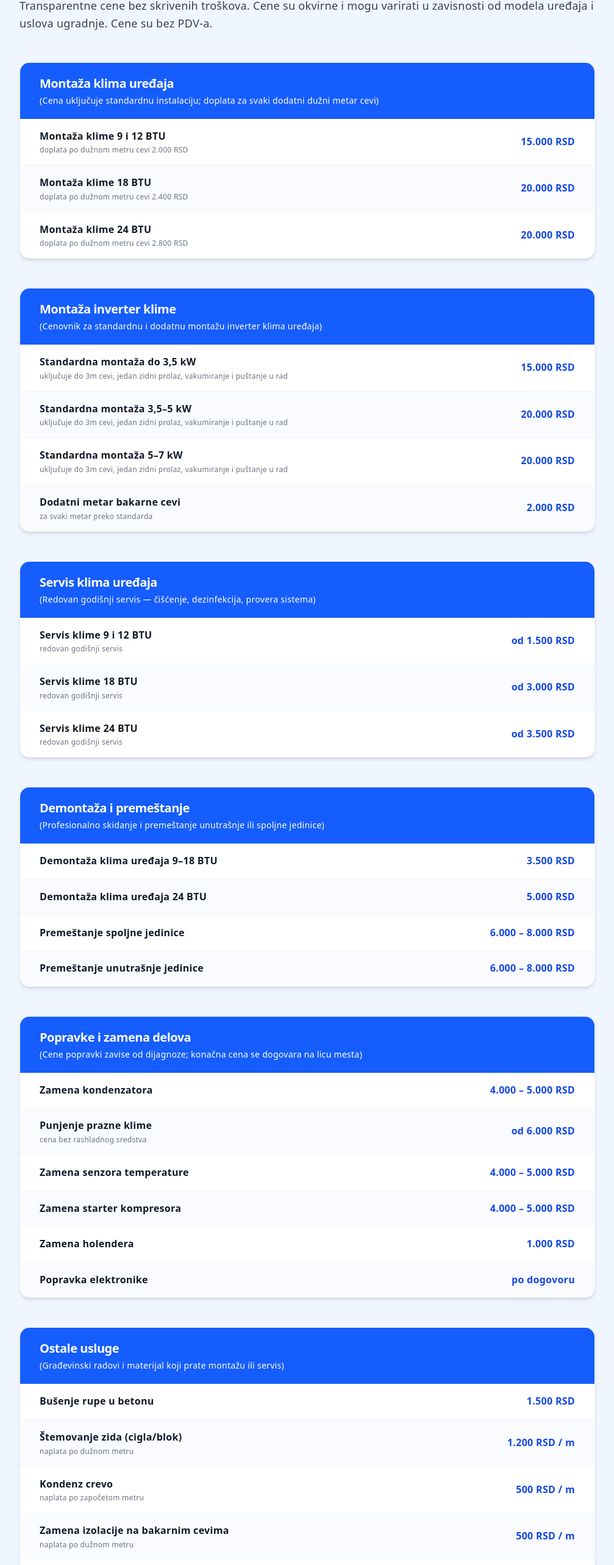
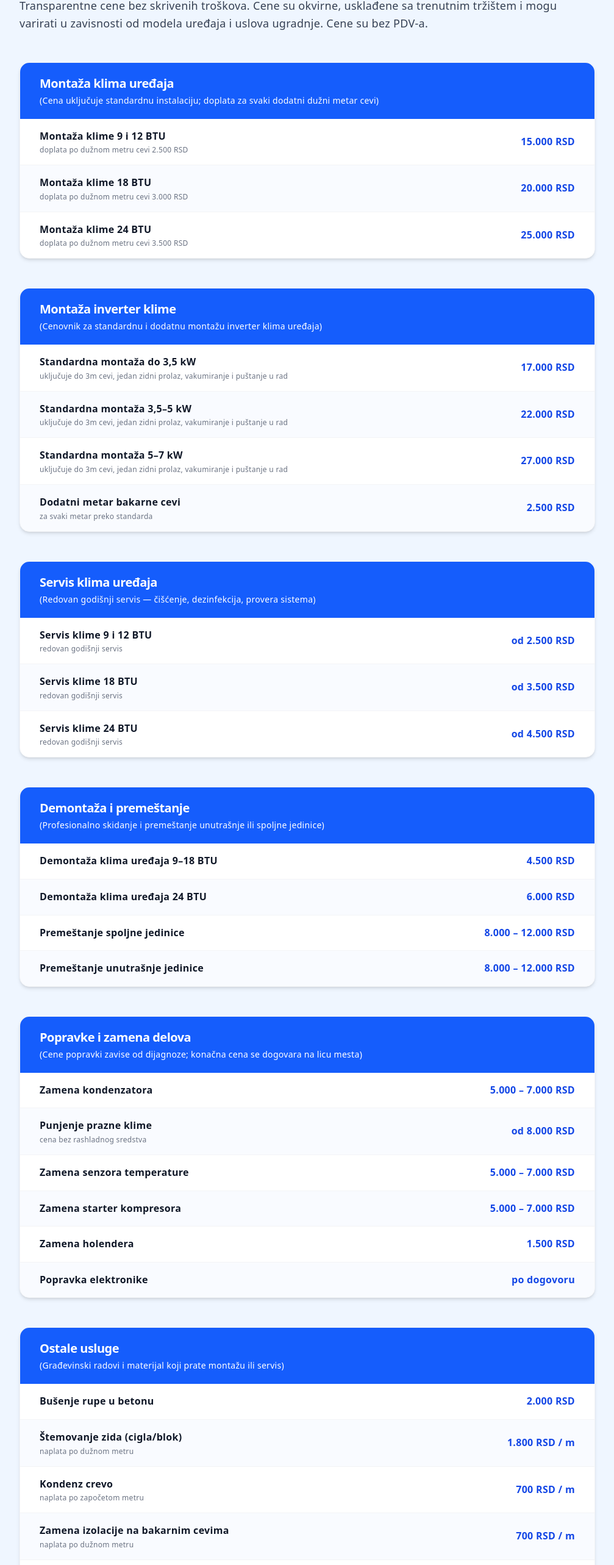
Before and after one commit to RaptorFF/next.js-frigo-mark-project, a Next.js app: page /pricing in a window 1280 px wide. Shown: the part 229-2795 px from the top of the page at 61% size, without its empty margins (136-1143 px from the left). Built offline with nearby package versions, Linux system fonts and the light colour scheme.

Commit message:
Updating pricing table

```diff
--- a/app/_components/WhyUs.js
+++ b/app/_components/WhyUs.js
@@ -84,7 +84,7 @@ export default function WhyUs() {
               src="/images/whyUsMobileVersion.png"
               alt="Frigomark servisni tim na terenu"
               fill
-              sizes="100vw"
+              sizes="(max-width: 639px) calc(100vw - 3rem), 0px"
               className="object-cover object-left"
               priority={true}
             />
--- a/app/pricing/page.js
+++ b/app/pricing/page.js
@@ -9,18 +9,18 @@ const categories = [
     rows: [
       {
         name: "Montaža klime 9 i 12 BTU",
-        note: "doplata po dužnom metru cevi 2.000 RSD",
+        note: "doplata po dužnom metru cevi 2.500 RSD",
         price: "15.000 RSD",
       },
       {
         name: "Montaža klime 18 BTU",
-        note: "doplata po dužnom metru cevi 2.400 RSD",
+        note: "doplata po dužnom metru cevi 3.000 RSD",
         price: "20.000 RSD",
       },
       {
         name: "Montaža klime 24 BTU",
-        note: "doplata po dužnom metru cevi 2.800 RSD",
-        price: "20.000 RSD",
+        note: "doplata po dužnom metru cevi 3.500 RSD",
+        price: "25.000 RSD",
       },
     ],
   },
@@ -32,22 +32,22 @@ const categories = [
       {
         name: "Standardna montaža do 3,5 kW",
         note: "uključuje do 3m cevi, jedan zidni prolaz, vakumiranje i puštanje u rad",
-        price: "15.000 RSD",
+        price: "17.000 RSD",
       },
       {
         name: "Standardna montaža 3,5–5 kW",
         note: "uključuje do 3m cevi, jedan zidni prolaz, vakumiranje i puštanje u rad",
-        price: "20.000 RSD",
+        price: "22.000 RSD",
       },
       {
         name: "Standardna montaža 5–7 kW",
         note: "uključuje do 3m cevi, jedan zidni prolaz, vakumiranje i puštanje u rad",
-        price: "20.000 RSD",
+        price: "27.000 RSD",
       },
       {
         name: "Dodatni metar bakarne cevi",
         note: "za svaki metar preko standarda",
-        price: "2.000 RSD",
+        price: "2.500 RSD",
       },
     ],
   },
@@ -60,17 +60,17 @@ const categories = [
       {
         name: "Servis klime 9 i 12 BTU",
         note: "redovan godišnji servis",
-        price: "od 1.500 RSD",
+        price: "od 2.500 RSD",
       },
       {
         name: "Servis klime 18 BTU",
         note: "redovan godišnji servis",
-        price: "od 3.000 RSD",
+        price: "od 3.500 RSD",
       },
       {
         name: "Servis klime 24 BTU",
         note: "redovan godišnji servis",
-        price: "od 3.500 RSD",
+        price: "od 4.500 RSD",
       },
     ],
   },
@@ -83,18 +83,18 @@ const categories = [
       {
         name: "Demontaža klima uređaja 9–18 BTU",
         note: "",
-        price: "3.500 RSD",
+        price: "4.500 RSD",
       },
-      { name: "Demontaža klima uređaja 24 BTU", note: "", price: "5.000 RSD" },
+      { name: "Demontaža klima uređaja 24 BTU", note: "", price: "6.000 RSD" },
       {
         name: "Premeštanje spoljne jedinice",
         note: "",
-        price: "6.000 – 8.000 RSD",
+        price: "8.000 – 12.000 RSD",
       },
       {
         name: "Premeštanje unutrašnje jedinice",
         note: "",
-        price: "6.000 – 8.000 RSD",
+        price: "8.000 – 12.000 RSD",
       },
     ],
   },
@@ -104,23 +104,23 @@ const categories = [
     subtitle:
       "Cene popravki zavise od dijagnoze; konačna cena se dogovara na licu mesta",
     rows: [
-      { name: "Zamena kondenzatora", note: "", price: "4.000 – 5.000 RSD" },
+      { name: "Zamena kondenzatora", note: "", price: "5.000 – 7.000 RSD" },
       {
         name: "Punjenje prazne klime",
         note: "cena bez rashladnog sredstva",
-        price: "od 6.000 RSD",
+        price: "od 8.000 RSD",
       },
       {
         name: "Zamena senzora temperature",
         note: "",
-        price: "4.000 – 5.000 RSD",
+        price: "5.000 – 7.000 RSD",
       },
       {
         name: "Zamena starter kompresora",
         note: "",
-        price: "4.000 – 5.000 RSD",
+        price: "5.000 – 7.000 RSD",
       },
-      { name: "Zamena holendera", note: "", price: "1.000 RSD" },
+      { name: "Zamena holendera", note: "", price: "1.500 RSD" },
       { name: "Popravka elektronike", note: "", price: "po dogovoru" },
     ],
   },
@@ -129,31 +129,31 @@ const categories = [
     title: "Ostale usluge",
     subtitle: "Građevinski radovi i materijal koji prate montažu ili servis",
     rows: [
-      { name: "Bušenje rupe u betonu", note: "", price: "1.500 RSD" },
+      { name: "Bušenje rupe u betonu", note: "", price: "2.000 RSD" },
       {
         name: "Štemovanje zida (cigla/blok)",
         note: "naplata po dužnom metru",
-        price: "1.200 RSD / m",
+        price: "1.800 RSD / m",
       },
       {
         name: "Kondenz crevo",
         note: "naplata po započetom metru",
-        price: "500 RSD / m",
+        price: "700 RSD / m",
       },
       {
         name: "Zamena izolacije na bakarnim cevima",
         note: "naplata po dužnom metru",
-        price: "500 RSD / m",
+        price: "700 RSD / m",
       },
       {
         name: "Napojni kabl 3×1,5",
         note: "naplata po započetom metru",
-        price: "500 RSD / m",
+        price: "700 RSD / m",
       },
       {
         name: "Postavljanje lule i kondenz creva na spoljnoj jedinici",
         note: "",
-        price: "3.000 RSD",
+        price: "3.500 RSD",
       },
     ],
   },
@@ -167,27 +167,27 @@ const categories = [
       {
         name: "Dijagnostika kvara (veš mašina/šporet)",
         note: "izlazak na teren i utvrđivanje kvara",
-        price: "2.000 RSD",
+        price: "2.500 RSD",
       },
       {
         name: "Zamena grejača na veš mašini",
         note: "cena bez dela, uključuje rad",
-        price: "od 3.500 RSD",
+        price: "od 5.000 RSD",
       },
       {
         name: "Zamena pumpe za vodu (veš mašina)",
         note: "cena bez dela, uključuje rad",
-        price: "od 3.500 RSD",
+        price: "od 5.000 RSD",
       },
       {
         name: "Popravka električnog šporeta",
         note: "zamena ringle, termostata, prekidača i sl.",
-        price: "od 2.500 RSD",
+        price: "od 3.500 RSD",
       },
       {
         name: "Zamena programatora (veš mašina)",
         note: "cena bez dela, uključuje rad",
-        price: "po dogovoru",
+        price: "od 6.000 RSD",
       },
       {
         name: "Ostale popravke električnih uređaja",
@@ -211,9 +211,9 @@ export default function PricingPage() {
             Cenovnik usluga
           </h1>
           <p className="text-lg text-gray-700 leading-relaxed mb-10">
-            Transparentne cene bez skrivenih troškova. Cene su okvirne i mogu
-            varirati u zavisnosti od modela uređaja i uslova ugradnje. Cene su
-            bez PDV-a.
+            Transparentne cene bez skrivenih troškova. Cene su okvirne,
+            usklađene sa trenutnim tržištem i mogu varirati u zavisnosti od
+            modela uređaja i uslova ugradnje. Cene su bez PDV-a.
           </p>
         </div>
         {categories.map((cat) => (
```
